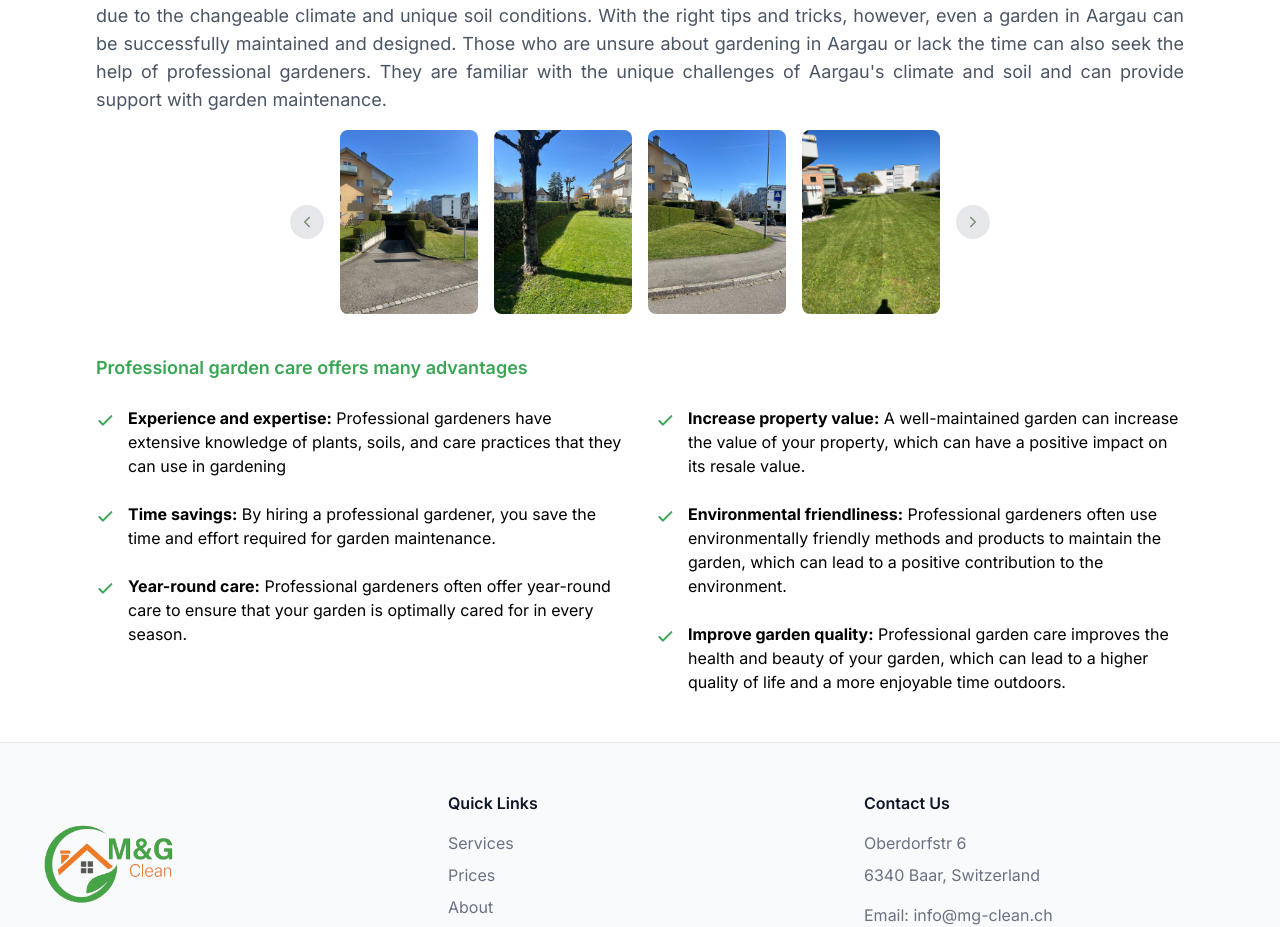
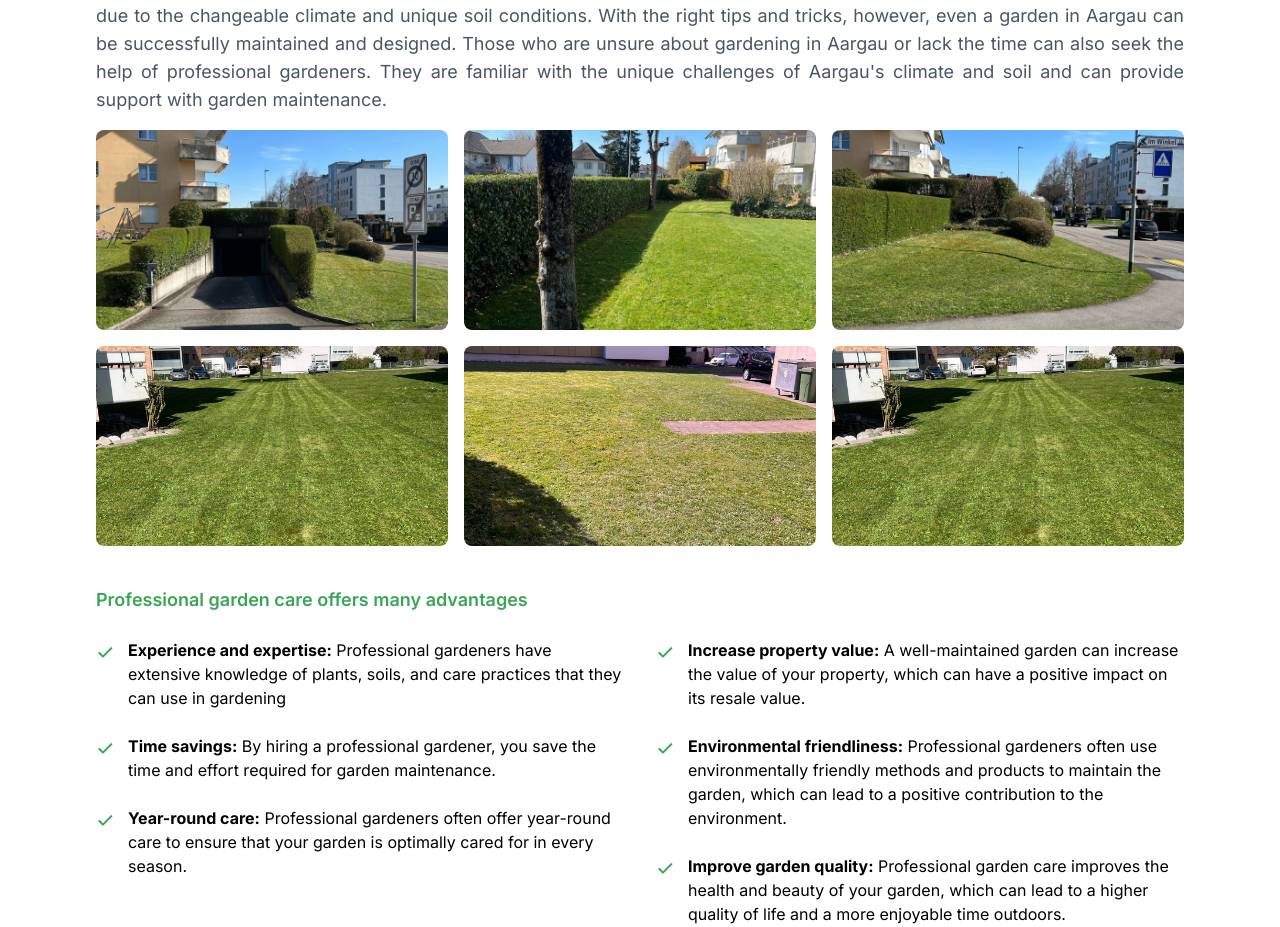
Before and after one commit to bojanazdravkovska/mg-clean, a Next.js app in the folder mg-clean/: page /en/garden-care in a window 1280 px wide. Shown: the part 1668-2595 px from the top of the page. Built offline with nearby package versions, Linux system fonts and the light colour scheme.

Commit message:
Removed the slider in the images section

```diff
--- a/mg-clean/app/[locale]/garden-care/page.tsx
+++ b/mg-clean/app/[locale]/garden-care/page.tsx
@@ -2,93 +2,53 @@
 
 import Image from "next/image"
 import MgCleanDefaultLayout from "@/components/templates/MgCleanDefaultLayout"
-import { useState } from "react"
 import { useTranslations } from "next-intl"
 
 const ImageSlider = () => {
-  const [currentSlide, setCurrentSlide] = useState(0);
-
-  const nextSlide = () => {
-    setCurrentSlide((prev) => (prev === 1 ? 0 : 1));
-  };
-
-  const prevSlide = () => {
-    setCurrentSlide((prev) => (prev === 0 ? 1 : 0));
-  };
-
   return (
-    <div className="flex items-center justify-center gap-4">
-      <button
-        onClick={prevSlide}
-        className="p-2 bg-gray-200 rounded-full hover:bg-gray-300 transition-colors"
-        aria-label="Previous"
-      >
-        <svg width="18" height="18" fill="none" viewBox="0 0 24 24">
-          <path d="M15 18l-6-6 6-6" stroke="#7A8B6F" strokeWidth="2" strokeLinecap="round" strokeLinejoin="round"/>
-        </svg>
-      </button>
-      <div className="relative w-full max-w-[600px] overflow-hidden">
-        <div
-          className="flex transition-transform duration-300 ease-in-out"
-          style={{ transform: `translateX(-${currentSlide * 100}%)` }}
-        >
-          <div className="grid grid-cols-4 gap-4 min-w-full">
+    <div className="grid grid-cols-1 sm:grid-cols-2 md:grid-cols-3 gap-4">
       <Image
         src="/assets/images/img1.jpg"
         alt="Garden 1"
         width={140}
-              height={110}
-              className="rounded-lg object-cover"
+        height={140}
+        className="rounded-lg object-cover w-full h-[200px]"
       />
       <Image
         src="/assets/images/img2.jpg"
         alt="Garden 2"
         width={140}
-              height={110}
-              className="rounded-lg object-cover"
+        height={140}
+        className="rounded-lg object-cover w-full h-[200px]"
       />
       <Image
         src="/assets/images/img3.jpg"
         alt="Garden 3"
         width={140}
-              height={110}
-              className="rounded-lg object-cover"
+        height={140}
+        className="rounded-lg object-cover w-full h-[200px]"
       />
       <Image
         src="/assets/images/2.jpg"
         alt="Garden 4"
         width={140}
-              height={110}
-              className="rounded-lg object-cover"
+        height={140}
+        className="rounded-lg object-cover w-full h-[200px]"
       />
-          </div>
-          <div className="grid grid-cols-4 gap-4 min-w-full">
       <Image
         src="/assets/images/1.jpg"
         alt="Garden 5"
         width={140}
-              height={110}
-              className="rounded-lg object-cover"
+        height={140}
+        className="rounded-lg object-cover w-full h-[200px]"
       />
       <Image
         src="/assets/images/2.jpg"
         alt="Garden 6"
         width={140}
-              height={110}
-              className="rounded-lg object-cover"
+        height={140}
+        className="rounded-lg object-cover w-full h-[200px]"
       />
-          </div>
-        </div>
-      </div>
-      <button
-        onClick={nextSlide}
-        className="p-2 bg-gray-200 rounded-full hover:bg-gray-300 transition-colors"
-        aria-label="Next"
-      >
-        <svg width="18" height="18" fill="none" viewBox="0 0 24 24">
-          <path d="M9 6l6 6-6 6" stroke="#7A8B6F" strokeWidth="2" strokeLinecap="round" strokeLinejoin="round"/>
-        </svg>
-      </button>
     </div>
   );
 };
```
Lines whose indentation alone changed are shown as unchanged.
